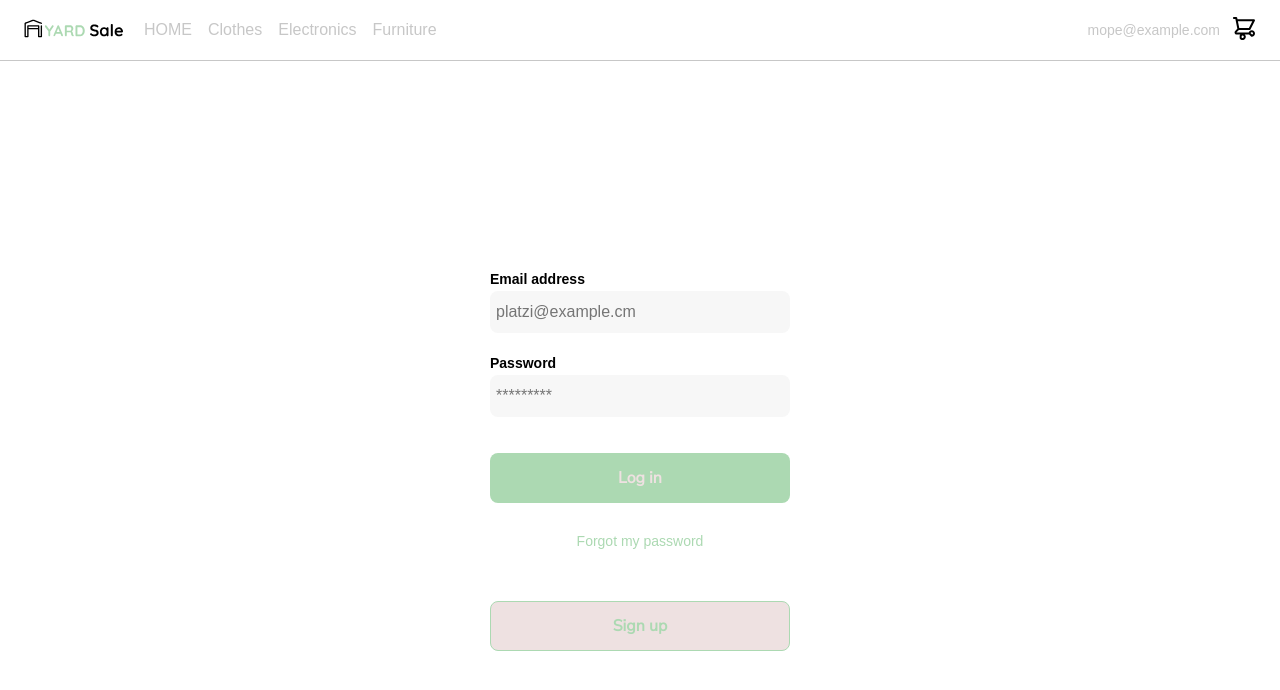
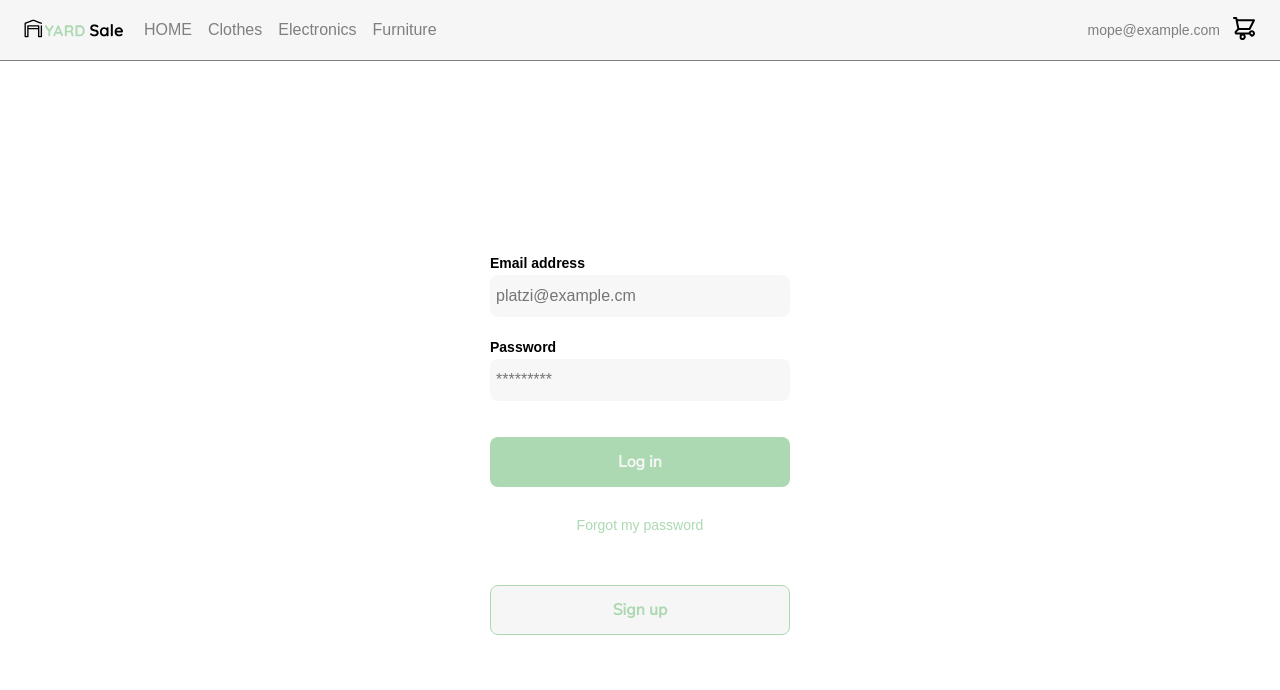
Before and after one commit to Yotis56/react-store, a React app: page /login in a window 1280 px wide. Shown: the top 690 px of the page. Built offline with nearby package versions, Linux system fonts and the light colour scheme.

Commit message:
myOrder section linked with cart

```diff
--- a/src/components/Header.jsx
+++ b/src/components/Header.jsx
@@ -4,6 +4,7 @@ import { Link } from 'react-router-dom'
 import '../styles/header.scss'
 //components
 import Menu from './Menu'
+import { MyOrder } from "../containers/MyOrder";
 import { AppContext } from "../context/AppContext";
 //assets
 import iconMenu from '../assets/icons/icon_menu.svg'
@@ -12,6 +13,7 @@ import shoppingCartIcon from '../assets/icons/icon_shopping_cart.svg'
 
 const Header = () => {
     const [toggle, setToggle] = useState(false)
+    const [toggleOrders, setToggleOrders] = useState(false)
     const handleToggle = () => {
         setToggle(!toggle)
     }
@@ -43,7 +45,10 @@ const Header = () => {
             <div className="navbar-right">
                 <ul>
                     <li className="navbar-email" onClick={handleToggle}>mope@example.com</li>
-                    <li className="navbar-shopping-cart">
+                    <li
+                        className="navbar-shopping-cart"
+                        onClick={ () => setToggleOrders(!toggleOrders)}
+                    >
                         <img src={shoppingCartIcon} alt="shopping cart" />
                         {
                             state.cart.length > 0 &&
@@ -54,6 +59,7 @@ const Header = () => {
                 </ul>
             </div>
             { toggle && <Menu hideMenu={hideMenu}/> }
+            { toggleOrders && <MyOrder setToggle={setToggleOrders} />}
         </nav>
     )
 }
--- a/src/components/OrderItem.jsx
+++ b/src/components/OrderItem.jsx
@@ -2,14 +2,14 @@ import React from 'react';
 import closeIcon from '../assets/icons/icon_close.png'
 import '../styles/OrderItem.scss';
 
-const OrderItem = () => {
+const OrderItem = ({ product }) => {
 	return (
 		<div className="OrderItem">
 			<figure>
-				<img src="https://images.pexels.com/photos/276517/pexels-photo-276517.jpeg?auto=compress&cs=tinysrgb&dpr=2&h=650&w=940" alt="bike" />
+				<img src={product.images[0]} alt={product.title} />
 			</figure>
-			<p>Bike</p>
-			<p>$30,00</p>
+			<p>{product.title}</p>
+			<p>${product.price}</p>
 			<img src={closeIcon} alt="close" />
 		</div>
 	);
--- a/src/containers/Layout.jsx
+++ b/src/containers/Layout.jsx
@@ -1,7 +1,7 @@
 import React from "react";
 import { Link, Outlet } from 'react-router-dom'
 import { Header } from "../components/Header";
-
+import '../styles/layout.scss'
 
 const Layout = () => {
     return (
--- a/src/containers/MyOrder.jsx
+++ b/src/containers/MyOrder.jsx
@@ -1,30 +1,48 @@
-import React from 'react';
+import React, { useContext } from 'react';
+//components
+import { AppContext } from '../context/AppContext';
 import OrderItem from '../components/OrderItem';
 //assets
 import flechita from '../assets/icons/flechita.svg'
 import '../styles/MyOrder.scss';
 
-const MyOrder = () => {
+const MyOrder = ({ setToggle }) => {
+	const { state } = useContext(AppContext)
+	const handleClickBackground = () => {
+		setToggle(false)
+	}
+	const sumTotal = () => {
+		const reducer = (accumulator, currentValue) => accumulator + currentValue.price
+		const sum = state.cart.reduce(reducer, 0)
+		return sum
+	}
 	return (
+		<>
+			<div className="myOrder-background" onClick={handleClickBackground}></div>
 			<aside className="MyOrder">
 				<div className="title-container">
 					<img src={flechita} alt="arrow" />
 					<p className="title">My order</p>
 				</div>
 				<div className="my-order-content">
-				<OrderItem />
+					{
+						state.cart.map( product => (
+							<OrderItem product={product} key={`orderItem-${product.id}`}/>
+						) )
+					}
 					<div className="order">
 						<p>
 							<span>Total</span>
 						</p>
-					<p>$560.00</p>
+						<p>${sumTotal()}</p>
 					</div>
 					<button className="primary-button">
 						Checkout
 					</button>
 				</div>
 			</aside>
+		</>
 	);
 }
 
-export default MyOrder;
+export { MyOrder };
--- a/src/styles/MyOrder.scss
+++ b/src/styles/MyOrder.scss
@@ -1,15 +1,29 @@
 @import './vars';
+.myOrder-background {
+	height: calc(100vh - 60px);
+	width: 100vw;
+	position: absolute;
+	top: 60px;
+	left: 0;
+	background-color: rgba($color: #121212, $alpha: 0.1);
+	z-index: -1;
+}
 
 .MyOrder {
 	width: 360px;
 	padding: 24px;
 	box-sizing: border-box;
 	position: absolute;
-	right: 0;
+	right: 5px;
+	top: 0px;
+	bottom: 0;
+	background-color: #f8f3ec;
+	border: 1px solid #221f2e;
+	border-radius: 6px;
 }
 
 .title {
-	font-size: $--lg;
+	font-size: $lg;
 	font-weight: bold;
     &-container {
         display: flex;
@@ -24,7 +38,7 @@
 	grid-template-columns: auto 1fr;
 	gap: 16px;
 	align-items: center;
-	background-color: $--text-input-field;
+	background-color: $text-input-field;
 	margin-bottom: 24px;
 	border-radius: 8px;
 	padding: 0 24px;
@@ -33,7 +47,7 @@
         flex-direction: column;
     }
     & p span:nth-child(1) {
-        font-size: $--md;
+        font-size: $md;
         font-weight: bold;
     }
     & p:nth-child(2) {
@@ -42,13 +56,13 @@
     }
 }
 .primary-button {
-	background-color: $--hospital-green;
+	background-color: $hospital-green;
 	border-radius: 8px;
 	border: none;
-	color: $--white;
+	color: $white;
 	width: 100%;
 	cursor: pointer;
-	font-size: $--md;
+	font-size: $md;
 	font-weight: bold;
 	height: 50px;
 }
--- a/src/styles/_vars.scss
+++ b/src/styles/_vars.scss
@@ -1,6 +1,6 @@
-$white: rgb(238, 225, 225);
+$white: rgb(246, 246, 246);
 $black: rgb(10, 9, 9);
-$very-light-pink: #C7C7C7;
+$very-light-pink: #7f7f7f;
 $text-input-field: #f7f7f7;
 $hospital-green: #acd9b2;
 $sm: 14px;
--- a/src/styles/header.scss
+++ b/src/styles/header.scss
@@ -4,6 +4,10 @@ nav {
 	display: flex;
 	justify-content: space-between;
 	padding: 0 24px;
+	position: fixed;
+	top: 0;
+	width: calc(100vw - 48px);
+	background-color: $white;
 	border-bottom: 1px solid $very-light-pink;
 }
 .menu {
--- /dev/null
+++ b/src/styles/layout.scss
@@ -0,0 +1,3 @@
+.layout {
+    padding-top: 45px;
+}
```
Lines whose indentation alone changed are shown as unchanged.
